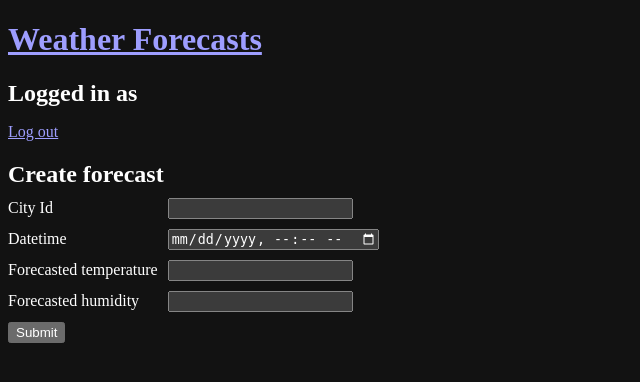
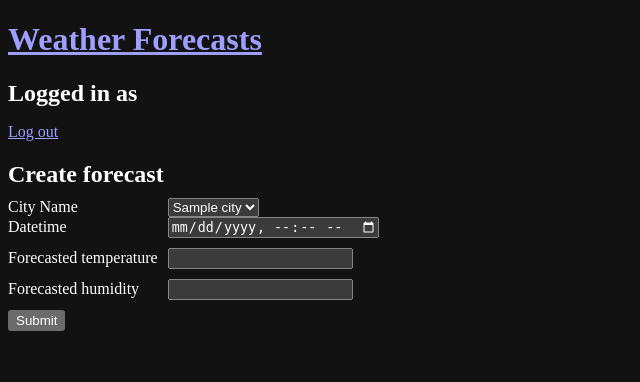
Before and after one commit to Papsanly/WebPython, a FastAPI app: template lab1/templates/create_forecast.html in a window 1280 px wide. Shown: the top 382 px of the page, without its empty margins (0-640 px from the left). Run offline with FastAPI, Linux system fonts and the light colour scheme; the template is opened without the code that fills it: most values are stand-ins (such as "Sample title", 1, 10 or a date in 2020); parts of the project's set-up code (start-up, migrations or seed data) failed here and were passed over.

Commit message:
fix openapi and create_forecast.html

```diff
--- a/lab1/main.py
+++ b/lab1/main.py
@@ -79,9 +79,16 @@ def index(request: Request, user: Annotated[User | None, Depends(get_current_use
 
 
 @app.get("/create-forecast", tags=["Forecasts"], response_class=HTMLResponse)
-def create_forecast(request: Request, user: Annotated[User, Depends(get_superadmin)]):
+def create_forecast(
+    request: Request,
+    db: Annotated[Session, Depends(get_db)],
+    user: Annotated[User, Depends(get_superadmin)],
+):
+    cities = db.scalars(select(City)).all()
     return templates.TemplateResponse(
-        name="create_forecast.html", request=request, context={"user": user}
+        name="create_forecast.html",
+        request=request,
+        context={"user": user, "cities": cities},
     )
 
 
@@ -290,13 +297,10 @@ def custom_openapi():
         "This wonderful app is made by Andriy, Dmytro and Vladyslav.",
         routes=app.routes,
     )
-    openapi_schema["paths"]["/forecasts/"]["post"][
+    openapi_schema["paths"]["/forecasts"]["post"][
         "summary"
     ] = "Create a new forecast for the weather system"
-    openapi_schema["paths"]["/forecasts/{forecast_id}"]["get"][
-        "summary"
-    ] = "Get Weather Forecast by ID"
-    openapi_schema["paths"]["/forecasts/{forecast_id}"]["put"][
+    openapi_schema["paths"]["/forecasts/{forecast_id}"]["post"][
         "summary"
     ] = "Update Weather Forecast by ID"
     openapi_schema["paths"]["/forecasts/{forecast_id}"]["delete"][
--- a/lab1/templates/create_forecast.html
+++ b/lab1/templates/create_forecast.html
@@ -4,8 +4,12 @@
   <h2>Create forecast</h2>
   <form method="post" action="/forecasts">
     <div>
-      <label for="city_id">City Id</label>
-      <input type="number" id="city_id" name="city_id" required>
+      <label for="city_id">City Name</label>
+      <select id="city_id" name="city_id" required>
+        {% for city in cities %}
+          <option value="{{ city.id }}">{{ city.name.capitalize() }}</option>
+        {% endfor %}
+      </select>
     </div>
     <div>
       <label for="datetime">Datetime</label>
```
